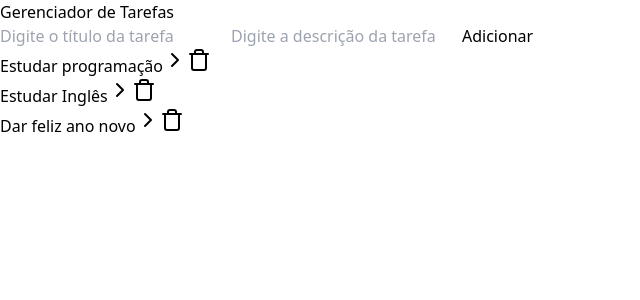
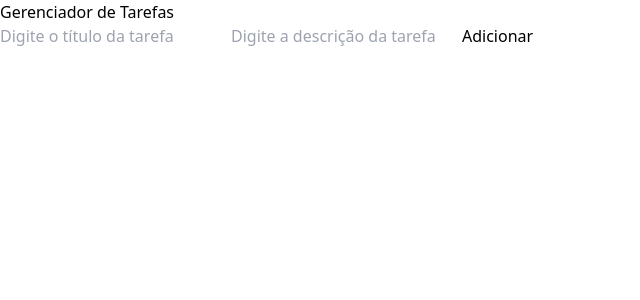
Before and after one commit to BDM-Henrique/gerenciamento-de-tarefas, a React (Vite) app: page / in a window 1280 px wide. Shown: the top 300 px of the page, without its empty margins (0-640 px from the left). Built offline with nearby package versions, Linux system fonts and the light colour scheme.

Commit message:
Implementação de uma API assicrona para as Tasks

```diff
--- a/src/App.jsx
+++ b/src/App.jsx
@@ -1,29 +1,27 @@
-import { useState } from "react";
+import { useEffect, useState } from "react";
 import AddTask from "./components/AddTask";
 import Tasks from "./components/Tasks";
 import { v4 } from "uuid";
 
 function App() {
-  const [tasks, setTasks] = useState([
-    {
-      id: 1,
-      title: "Estudar programação",
-      description: "26 de Agosto de 2024",
-      isCompleted: true,
-    },
-    {
-      id: 2,
-      title: "Estudar Inglês",
-      description: "16 de Maio de 2024",
-      isCompleted: false,
-    },
-    {
-      id: 3,
-      title: "Dar feliz ano novo",
-      description: "01 de Janeiro de 2025",
-      isCompleted: false,
-    },
-  ]);
+  const [tasks, setTasks] = useState(JSON.parse(localStorage.getItem("tasks")) || []
+);
+
+  useEffect( () => {
+    localStorage.setItem("tasks", JSON.stringify(tasks));
+  }, [tasks])
+
+  useEffect(() => {
+    const fetchTasks = async () => {
+    const response = await fetch('https://jsonplaceholder.typicode.com/todos?_limit=10', {
+      method: 'GET'
+    });
+    const data =  await response.json();
+    setTasks(data);
+    }
+    //SE QUISER, VOCE PODE CHAMAR UMA API PARA PEGAR AS TAREFAS
+    //fetchTasks();
+  }, [])
 
   function onTaskClick(taskId){
     const newTasks = tasks.map(task =>{
```
